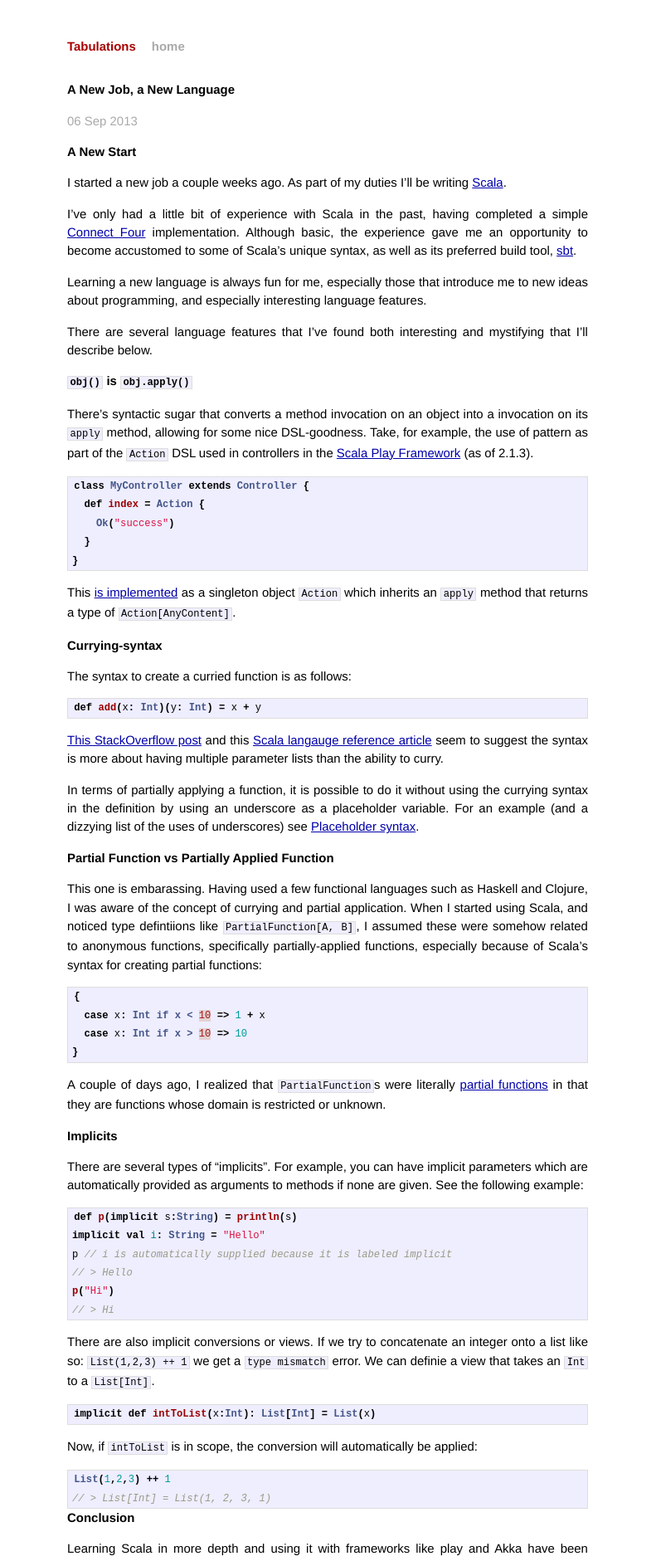
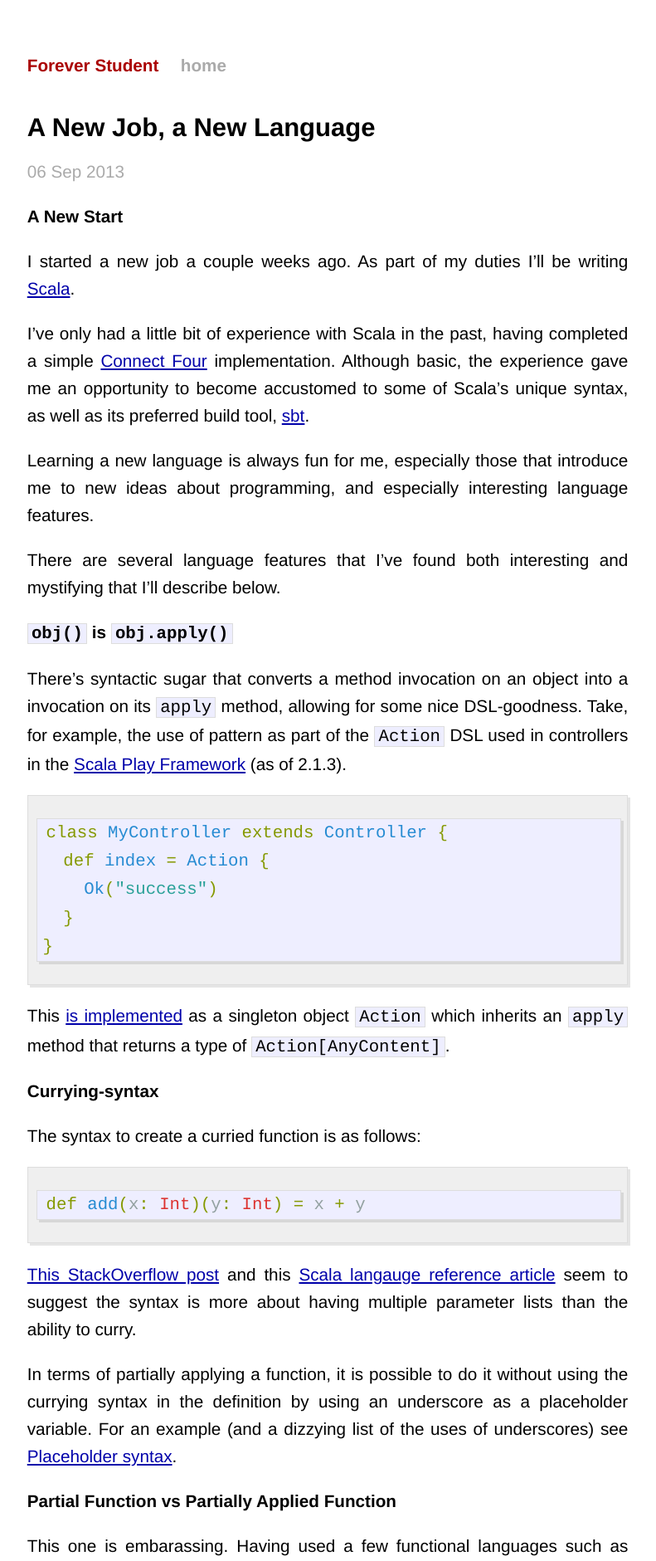
Before and after one commit to jamiely/deprecated_blog, a Jekyll site: the page built from _posts/2013-09-06-new-job-new-language.md, in a window 1280 px wide. Shown: the top 1881 px of the page at 83% size, without its empty margins (245-1036 px from the left). Built offline with Jekyll 4.4.1, drawn with Linux system fonts in a browser that asks for light colours; Markdown is read by kramdown in place of the engine named in the settings; comment, search, counter and statistics services are not loaded; some of the changed text lies outside the part shown.

Commit message:
Modified styles a bit.

````diff
--- a/_config.yml
+++ b/_config.yml
@@ -1,3 +1,3 @@
-name: Tabulations
+name: Forever Student
 markdown: redcarpet
 pygments: true
--- a/_layouts/default.html
+++ b/_layouts/default.html
@@ -7,7 +7,7 @@
         <meta name="viewport" content="width=device-width">
 
         <!-- syntax highlighting CSS -->
-        <link rel="stylesheet" href="/css/syntax.css">
+        <link rel="stylesheet" href="/css/syntax-solarized.css">
 
         <!-- Custom CSS -->
         <link rel="stylesheet" href="/css/main.css">
@@ -29,13 +29,21 @@
                 <p>
                   Jamie Ly<br />
                   Developer<br />
-                  me@jamie.ly
                 </p>
               </div>
               <div class="contact">
                 <p>
-                  <a href="http://github.com/jamiely/">github.com/jamiely</a><br />
-                  <a href="http://twitter.com/jamiely/">twitter.com/jamiely</a><br />
+                  <a href="http://github.com/jamiely/">GitHub</a><br />
+                  <a href="http://twitter.com/jamiely/">@jamiely</a><br />
+                  <a href="http://www.linkedin.com/pub/jamie-ly/13/aa4/168">LinkedIn</a><br />
+                  <a href="http://goodreads.com/jamiely">goodreads</a><br />
+                  <a href="http://jamie.ly/wordpress/resume/">Resume</a><br />
+                </p>
+              </div>
+              <div class="links">
+                <p>
+                  <a href="http://jamie.ly/wordpress">Previous Blog</a><br />
+                  <a href="http://jamie.ly/wordpress/programs/">Programming Samples</a><br />
                 </p>
               </div>
             </div>
--- a/_layouts/post.html
+++ b/_layouts/post.html
@@ -1,9 +1,29 @@
 ---
 layout: default
 ---
-<h2>{{ page.title }}</h2>
+<h2 class="post-title">{{ page.title }}</h2>
 <p class="meta">{{ page.date | date_to_string }}</p>
 
 <div class="post">
 {{ content }}
 </div>
+
+<div class="comments">
+  {% if page.comments %}
+    <div id="disqus_thread"></div>
+    <script type="text/javascript">
+        /* * * CONFIGURATION VARIABLES: EDIT BEFORE PASTING INTO YOUR WEBPAGE * * */
+        var disqus_shortname = 'jamiely-blog'; // required: replace example with your forum shortname
+
+        /* * * DON'T EDIT BELOW THIS LINE * * */
+        (function() {
+            var dsq = document.createElement('script'); dsq.type = 'text/javascript'; dsq.async = true;
+            dsq.src = '//' + disqus_shortname + '.disqus.com/embed.js';
+            (document.getElementsByTagName('head')[0] || document.getElementsByTagName('body')[0]).appendChild(dsq);
+        })();
+    </script>
+    <noscript>Please enable JavaScript to view the <a href="http://disqus.com/?ref_noscript">comments powered by Disqus.</a></noscript>
+    <a href="http://disqus.com" class="dsq-brlink">comments powered by <span class="logo-disqus">Disqus</span></a>
+
+  {% endif %}
+</div>
--- a/_posts/2013-09-06-new-job-new-language.md
+++ b/_posts/2013-09-06-new-job-new-language.md
@@ -95,7 +96,7 @@ methods if none are given. See the following example:
 ```scala
 def p(implicit s:String) = println(s)
 implicit val i: String = "Hello"
-p // i is automatically supplied because it is labeled implicit
+p // i is automatically supplied
 // > Hello
 p("Hi")
 // > Hi
--- a/css/main.css
+++ b/css/main.css
@@ -15,7 +15,7 @@ html, body { height: 100%; }
 body {
   background-color: #FFF;
   font: 13.34px Helvetica, Arial, sans-serif;
-  font-size: small;
+  font-size: large;
   text-align: center;
 }
 
@@ -58,9 +58,9 @@ ul.posts span {
 .site {
   font-size: 115%;
   text-align: justify;
-  width: 42em;
+  width: 35em;
   margin: 3em auto 2em;
-  line-height: 1.5em;
+  line-height: 1.6em;
 }
 
 .site .header a {
@@ -127,6 +127,10 @@ ul.posts span {
 /*
 /*****************************************************************************/
 
+.post-title {
+  font-size: 150%;
+}
+
 /* standard */
 .post pre {
   border: 1px solid #ddd;
--- /dev/null
+++ b/css/syntax-solarized.css
@@ -0,0 +1,84 @@
+
+.highlight {
+  background-color: #efefef;
+  padding: 7px 7px 7px 10px;
+  border: 1px solid #ddd;
+  -moz-box-shadow: 3px 3px rgba(0,0,0,0.1);
+  -webkit-box-shadow: 3px 3px rgba(0,0,0,0.1);
+  box-shadow: 3px 3px rgba(0,0,0,0.1);
+  margin: 20px 0 20px 0;
+  overflow: hidden;
+}
+
+code {
+  font-family:'Bitstream Vera Sans Mono','Courier', monospace;
+}
+
+.highlight .c { color: #586E75 } /* Comment */
+.highlight .err { color: #93A1A1 } /* Error */
+.highlight .g { color: #93A1A1 } /* Generic */
+.highlight .k { color: #859900 } /* Keyword */
+.highlight .l { color: #93A1A1 } /* Literal */
+.highlight .n { color: #93A1A1 } /* Name */
+.highlight .o { color: #859900 } /* Operator */
+.highlight .x { color: #CB4B16 } /* Other */
+.highlight .p { color: #93A1A1 } /* Punctuation */
+.highlight .cm { color: #586E75 } /* Comment.Multiline */
+.highlight .cp { color: #859900 } /* Comment.Preproc */
+.highlight .c1 { color: #586E75 } /* Comment.Single */
+.highlight .cs { color: #859900 } /* Comment.Special */
+.highlight .gd { color: #2AA198 } /* Generic.Deleted */
+.highlight .ge { color: #93A1A1; font-style: italic } /* Generic.Emph */
+.highlight .gr { color: #DC322F } /* Generic.Error */
+.highlight .gh { color: #CB4B16 } /* Generic.Heading */
+.highlight .gi { color: #859900 } /* Generic.Inserted */
+.highlight .go { color: #93A1A1 } /* Generic.Output */
+.highlight .gp { color: #93A1A1 } /* Generic.Prompt */
+.highlight .gs { color: #93A1A1; font-weight: bold } /* Generic.Strong */
+.highlight .gu { color: #CB4B16 } /* Generic.Subheading */
+.highlight .gt { color: #93A1A1 } /* Generic.Traceback */
+.highlight .kc { color: #CB4B16 } /* Keyword.Constant */
+.highlight .kd { color: #268BD2 } /* Keyword.Declaration */
+.highlight .kn { color: #859900 } /* Keyword.Namespace */
+.highlight .kp { color: #859900 } /* Keyword.Pseudo */
+.highlight .kr { color: #268BD2 } /* Keyword.Reserved */
+.highlight .kt { color: #DC322F } /* Keyword.Type */
+.highlight .ld { color: #93A1A1 } /* Literal.Date */
+.highlight .m { color: #2AA198 } /* Literal.Number */
+.highlight .s { color: #2AA198 } /* Literal.String */
+.highlight .na { color: #93A1A1 } /* Name.Attribute */
+.highlight .nb { color: #B58900 } /* Name.Builtin */
+.highlight .nc { color: #268BD2 } /* Name.Class */
+.highlight .no { color: #CB4B16 } /* Name.Constant */
+.highlight .nd { color: #268BD2 } /* Name.Decorator */
+.highlight .ni { color: #CB4B16 } /* Name.Entity */
+.highlight .ne { color: #CB4B16 } /* Name.Exception */
+.highlight .nf { color: #268BD2 } /* Name.Function */
+.highlight .nl { color: #93A1A1 } /* Name.Label */
+.highlight .nn { color: #93A1A1 } /* Name.Namespace */
+.highlight .nx { color: #555 } /* Name.Other */
+.highlight .py { color: #93A1A1 } /* Name.Property */
+.highlight .nt { color: #268BD2 } /* Name.Tag */
+.highlight .nv { color: #268BD2 } /* Name.Variable */
+.highlight .ow { color: #859900 } /* Operator.Word */
+.highlight .w { color: #93A1A1 } /* Text.Whitespace */
+.highlight .mf { color: #2AA198 } /* Literal.Number.Float */
+.highlight .mh { color: #2AA198 } /* Literal.Number.Hex */
+.highlight .mi { color: #2AA198 } /* Literal.Number.Integer */
+.highlight .mo { color: #2AA198 } /* Literal.Number.Oct */
+.highlight .sb { color: #586E75 } /* Literal.String.Backtick */
+.highlight .sc { color: #2AA198 } /* Literal.String.Char */
+.highlight .sd { color: #93A1A1 } /* Literal.String.Doc */
+.highlight .s2 { color: #2AA198 } /* Literal.String.Double */
+.highlight .se { color: #CB4B16 } /* Literal.String.Escape */
+.highlight .sh { color: #93A1A1 } /* Literal.String.Heredoc */
+.highlight .si { color: #2AA198 } /* Literal.String.Interpol */
+.highlight .sx { color: #2AA198 } /* Literal.String.Other */
+.highlight .sr { color: #DC322F } /* Literal.String.Regex */
+.highlight .s1 { color: #2AA198 } /* Literal.String.Single */
+.highlight .ss { color: #2AA198 } /* Literal.String.Symbol */
+.highlight .bp { color: #268BD2 } /* Name.Builtin.Pseudo */
+.highlight .vc { color: #268BD2 } /* Name.Variable.Class */
+.highlight .vg { color: #268BD2 } /* Name.Variable.Global */
+.highlight .vi { color: #268BD2 } /* Name.Variable.Instance */
+.highlight .il { color: #2AA198 } /* Literal.Number.Integer.Long */
````
Also changed, not shown: other parts of _posts/2013-09-06-new-job-new-language.md (+1 -0 lines).
